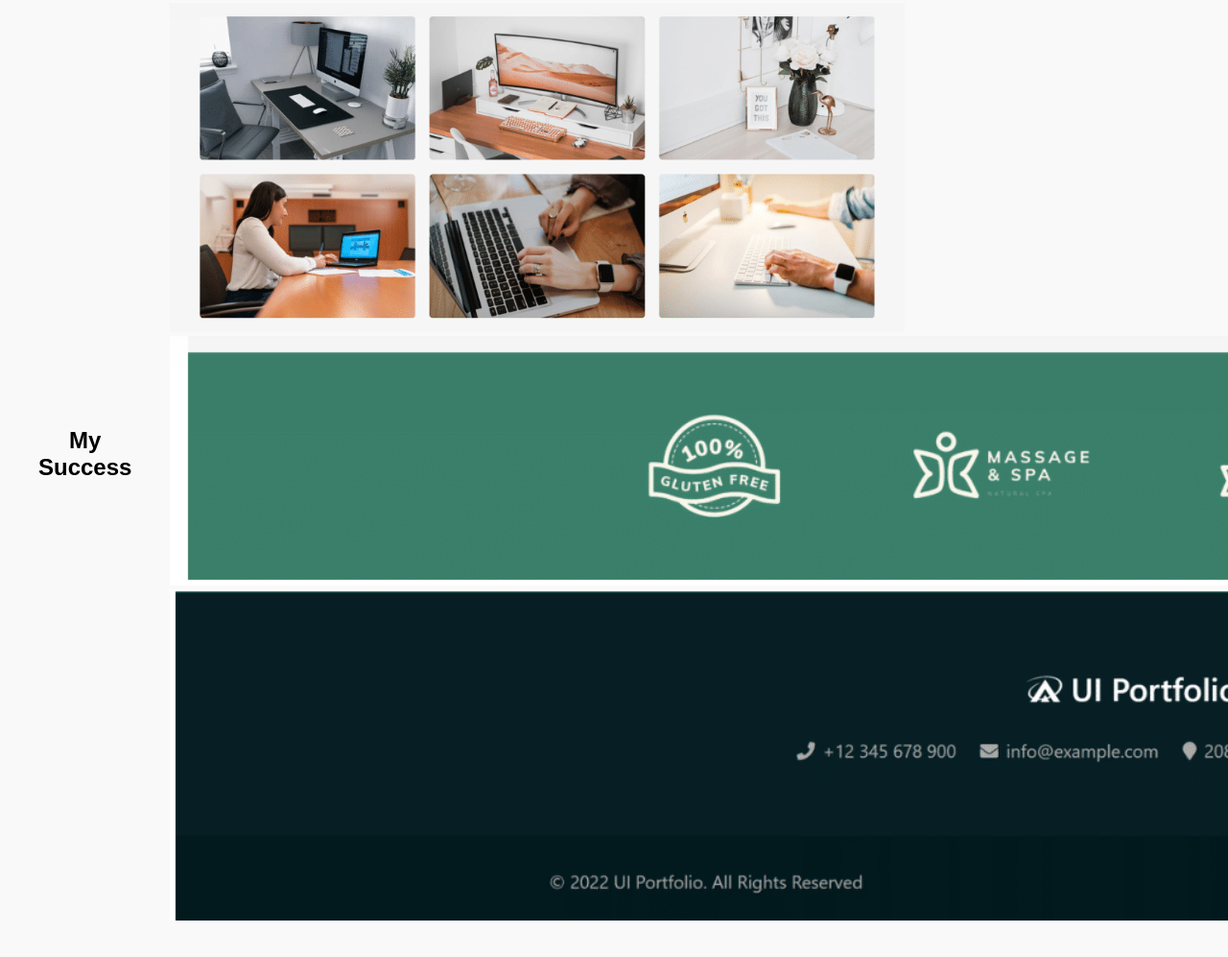
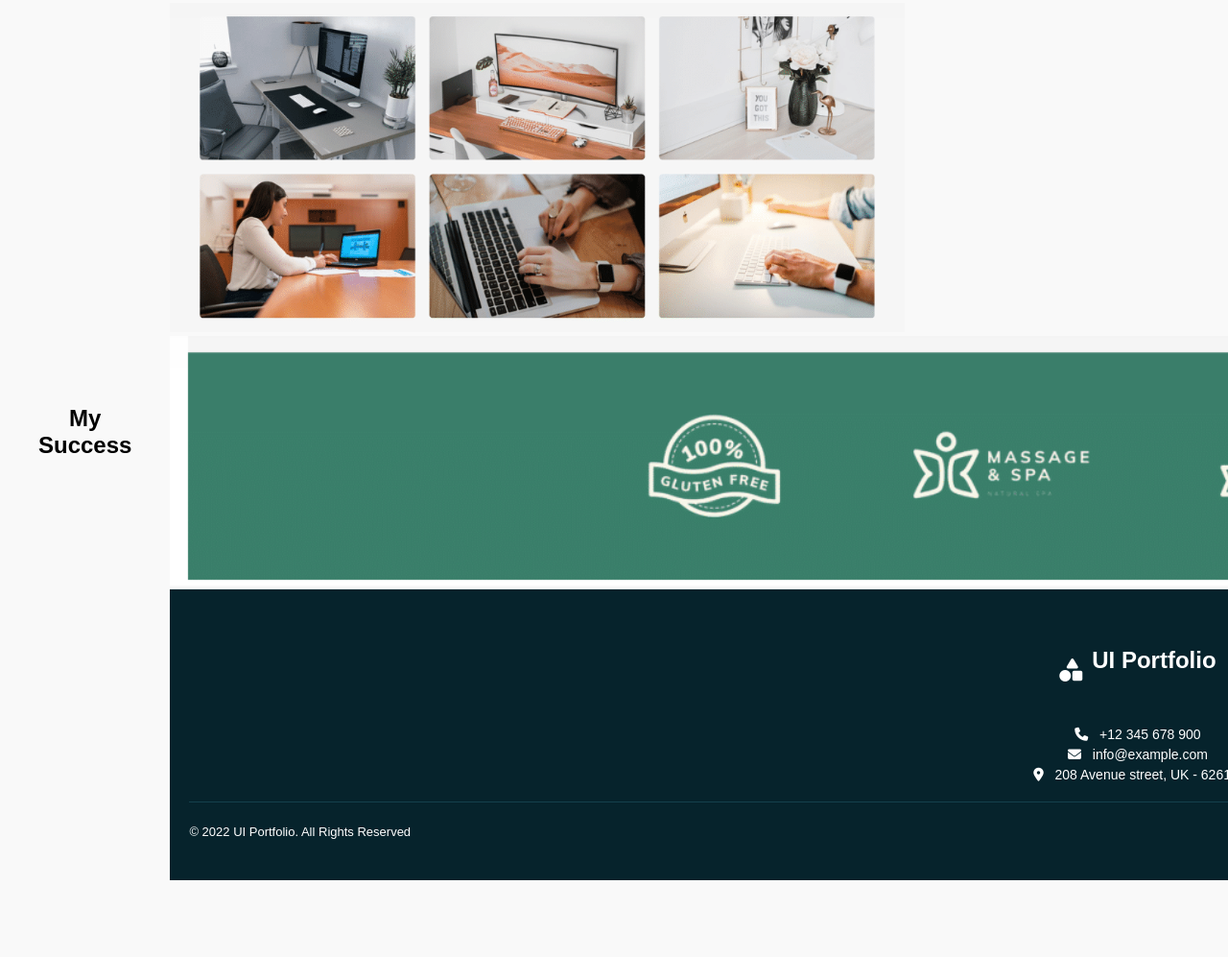
Before and after one commit to TabbyWambui331/Webdev_group_work, a plain HTML site: page index.html in a window 1280 px wide. Shown: the part 2326-3323 px from the top of the page at 96% size. Drawn offline with Linux system fonts and the light colour scheme.

Commit message:
updated footer

```diff
--- a/index.html
+++ b/index.html
@@ -5,6 +5,7 @@
     <meta name="viewport" content="width=device-width, initial-scale=1.0">
     <title>Portfolio</title>
     <link rel="stylesheet" href="styles.css">
+    <link rel="stylesheet" href="https://cdnjs.cloudflare.com/ajax/libs/font-awesome/6.4.0/css/all.min.css">
     <link rel="stylesheet" href="https://cdnjs.cloudflare.com/ajax/libs/font-awesome/4.7.0/css/font-awesome.min.css">
     <link rel="stylesheet" href="https://cdnjs.cloudflare.com/ajax/libs/font-awesome/6.4.2-beta3/css/all.min.css"  />
 </head>
@@ -159,7 +160,7 @@
         </div>
       </div>
       <div class="section">
-        <h2>My Success</h2>
+        <h2 id="h2">My Success</h2>
         <div class="success-cards">
           <div class="success-card">
             <div class="success-image">
@@ -169,11 +170,37 @@
               <img src="web dev.png" alt="Success Image">
             </div>
             <div class="container">
-              <div class="card">
-                <img src="webdev2.png" alt="Success Image">
-              </div>
+
           </div>
         </div>
       </div>
+      <footer class ="footer">
+        <div class="footer-top">
+            <div class="footer-logo">
+              <i class="fas fa-shapes"></i>
+              <h2>UI Portfolio</h2>
+            </div>
+            <div class="footer-contact">
+              <p><i class="fas fa-phone"></i> +12 345 678 900</p>
+              <p><i class="fas fa-envelope"></i> info@example.com</p>
+              <p><i class="fas fa-map-marker-alt"></i> 208 Avenue street, UK - 62617.</p>
+            </div>
+          </div>
+
+          <div class="footer-bottom">
+            <p>© 2022 UI Portfolio. All Rights Reserved</p>
+            <div class="footer-social">
+              <a href="#"><i class="fab fa-github"></i></a>
+              <a href="#"><i class="fab fa-twitter"></i></a>
+              <a href="#"><i class="fab fa-google-plus-g"></i></a>
+              <a href="#"><i class="fab fa-pinterest-p"></i></a>
+              <a href="#"><i class="fab fa-vk"></i></a>
+            </div>
+          </div>
+
+          <div class="scroll-top">
+            <a href="#"><i class="fas fa-arrow-up"></i></a>
+          </div>
+    </footer>
 </body>
 </html>
--- a/styles.css
+++ b/styles.css
@@ -226,6 +226,7 @@ ul {
       padding: 20px;
       display: flex;
       align-items: center;
+      justify-content: center;
       justify-content: space-between;
       gap: 40px;
     }
@@ -281,3 +282,81 @@ ul {
       text-decoration: none;
       font-weight: 600;
     }
+    .footer {
+      background-color: #06232c;
+      color: #fff;
+      padding: 40px 20px;
+      font-family: Arial, sans-serif;
+      position: relative;
+    }
+
+    .footer-top {
+      text-align: center;
+      margin-bottom: 20px;
+    }
+
+    .footer-logo {
+      display: flex;
+      align-items: center;
+      justify-content: center;
+      gap: 10px;
+      margin-bottom: 15px;
+    }
+
+    .footer-logo i {
+      font-size: 24px;
+    }
+
+    .footer-contact p {
+      margin: 5px 0;
+      font-size: 14px;
+    }
+
+    .footer-contact i {
+      margin-right: 8px;
+    }
+
+    .footer-bottom {
+      border-top: 1px solid #14404d;
+      padding-top: 20px;
+      display: flex;
+      justify-content: space-between;
+      align-items: center;
+      flex-wrap: wrap;
+    }
+
+    .footer-bottom p {
+      font-size: 13px;
+      margin: 0;
+    }
+
+    .footer-social a {
+      color: #fff;
+      margin: 0 8px;
+      font-size: 18px;
+      text-decoration: none;
+      transition: color 0.3s;
+    }
+
+    .footer-social a:hover {
+      color: #1da1f2;
+    }
+
+    .scroll-top {
+      position: fixed;
+      bottom: 20px;
+      right: 20px;
+      background-color: #16a085;
+      padding: 10px;
+      border-radius: 50%;
+    }
+
+    .scroll-top a {
+      color: #fff;
+      font-size: 18px;
+      text-decoration: none;
+    }
+
+    .scroll-top a:hover {
+      color: #000;
+    }
```
